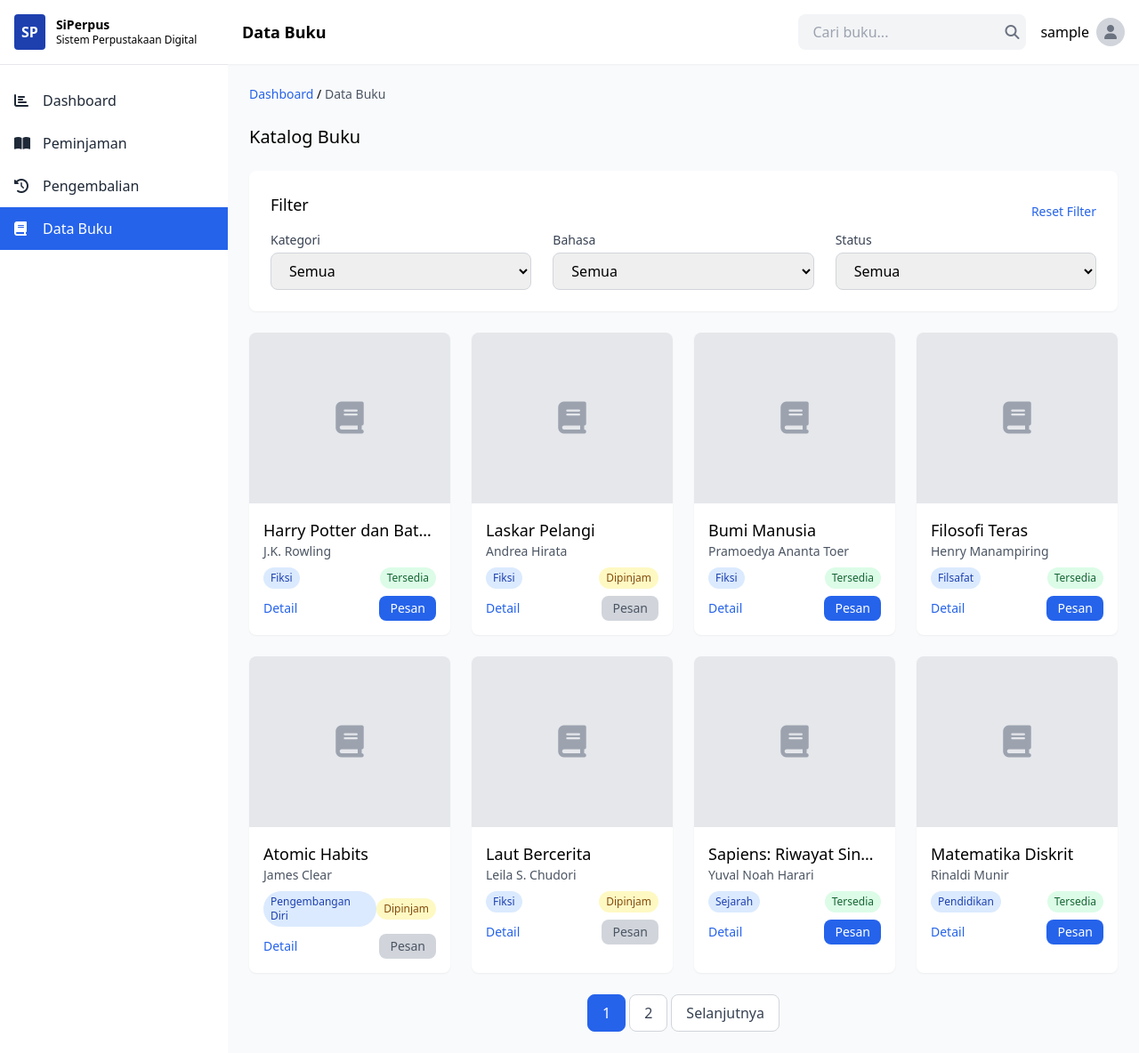
After one commit to alghifarydaffa62/FinalExam, a PHP site: page /data-buku.php in a window 1280 px wide. The commit adds this page. Shown: the whole page at 89% size. Run offline with PHP 8.4, Linux system fonts and the light colour scheme; the visitor is signed in with stand-in values (Sample User, id 1); some libraries are stand-ins or nearby versions.

Commit message:
data-buku, dashboard anggota

```diff
--- /dev/null
+++ b/data-buku.php
@@ -0,0 +1,392 @@
+<?php
+// Start session for user authentication
+session_start();
+
+// Simple authentication check (would be more robust in production)
+if (!isset($_SESSION['user_id'])) {
+    header("Location: login.php");
+    exit;
+}
+
+// Get user information
+$user = [
+    'name' => $_SESSION['user_name'] ?? 'Anggota',
+    'id' => $_SESSION['user_id'] ?? '1'
+];
+
+// Mock data for filter options
+$categories = ['Semua', 'Fiksi', 'Non-Fiksi', 'Pendidikan', 'Bisnis', 'Pengembangan Diri', 'Filsafat', 'Sejarah', 'Sains', 'Teknologi'];
+$languages = ['Semua', 'Indonesia', 'Inggris', 'Arab', 'Jepang', 'Mandarin'];
+$statuses = ['Semua', 'Tersedia', 'Dipinjam', 'Dipesan', 'Diperbaiki'];
+
+// Get filter values from request
+$category_filter = $_GET['category'] ?? 'Semua';
+$language_filter = $_GET['language'] ?? 'Semua';
+$status_filter = $_GET['status'] ?? 'Semua';
+$search_query = $_GET['search'] ?? '';
+
+// Mock data for books
+$books = [
+    [
+        'id' => 'BK-1001',
+        'title' => 'Harry Potter dan Batu Bertuah',
+        'author' => 'J.K. Rowling',
+        'publisher' => 'Gramedia',
+        'year' => '2001',
+        'category' => 'Fiksi',
+        'language' => 'Indonesia',
+        'status' => 'Tersedia',
+        'location' => 'Rak A-12',
+        'description' => 'Buku pertama dari seri Harry Potter yang menceritakan awal petualangan Harry di Sekolah Sihir Hogwarts.',
+        'cover' => 'harry_potter.jpg'
+    ],
+    [
+        'id' => 'BK-1002',
+        'title' => 'Laskar Pelangi',
+        'author' => 'Andrea Hirata',
+        'publisher' => 'Bentang Pustaka',
+        'year' => '2005',
+        'category' => 'Fiksi',
+        'language' => 'Indonesia',
+        'status' => 'Dipinjam',
+        'location' => 'Rak B-05',
+        'description' => 'Novel yang menceritakan kehidupan 10 anak dari keluarga miskin yang bersekolah di sebuah sekolah Muhammadiyah di Belitung.',
+        'cover' => 'laskar_pelangi.jpg'
+    ],
+    [
+        'id' => 'BK-1003',
+        'title' => 'Bumi Manusia',
+        'author' => 'Pramoedya Ananta Toer',
+        'publisher' => 'Lentera Dipantara',
+        'year' => '1980',
+        'category' => 'Fiksi',
+        'language' => 'Indonesia',
+        'status' => 'Tersedia',
+        'location' => 'Rak B-06',
+        'description' => 'Novel pertama dari Tetralogi Buru yang menceritakan perjuangan Minke pada masa kolonial Belanda.',
+        'cover' => 'bumi_manusia.jpg'
+    ],
+    [
+        'id' => 'BK-1004',
+        'title' => 'Filosofi Teras',
+        'author' => 'Henry Manampiring',
+        'publisher' => 'Kompas',
+        'year' => '2018',
+        'category' => 'Filsafat',
+        'language' => 'Indonesia',
+        'status' => 'Tersedia',
+        'location' => 'Rak C-09',
+        'description' => 'Buku yang membahas filsafat Stoa dan bagaimana menerapkannya dalam kehidupan sehari-hari.',
+        'cover' => 'filosofi_teras.jpg'
+    ],
+    [
+        'id' => 'BK-1005',
+        'title' => 'Atomic Habits',
+        'author' => 'James Clear',
+        'publisher' => 'Penguin Random House',
+        'year' => '2018',
+        'category' => 'Pengembangan Diri',
+        'language' => 'Inggris',
+        'status' => 'Dipinjam',
+        'location' => 'Rak D-02',
+        'description' => 'Buku yang membahas tentang bagaimana membangun kebiasaan baik dan menghilangkan kebiasaan buruk.',
+        'cover' => 'atomic_habits.jpg'
+    ],
+    [
+        'id' => 'BK-1006',
+        'title' => 'Laut Bercerita',
+        'author' => 'Leila S. Chudori',
+        'publisher' => 'Kepustakaan Populer Gramedia',
+        'year' => '2017',
+        'category' => 'Fiksi',
+        'language' => 'Indonesia',
+        'status' => 'Dipinjam',
+        'location' => 'Rak B-07',
+        'description' => 'Novel yang mengisahkan tentang aktivis mahasiswa yang hilang di masa Orde Baru.',
+        'cover' => 'laut_bercerita.jpg'
+    ],
+    [
+        'id' => 'BK-1007',
+        'title' => 'Sapiens: Riwayat Singkat Umat Manusia',
+        'author' => 'Yuval Noah Harari',
+        'publisher' => 'Gramedia',
+        'year' => '2017',
+        'category' => 'Sejarah',
+        'language' => 'Indonesia',
+        'status' => 'Tersedia',
+        'location' => 'Rak E-03',
+        'description' => 'Buku yang membahas sejarah manusia dari munculnya spesies Homo sapiens hingga revolusi kognitif, pertanian, dan teknologi.',
+        'cover' => 'sapiens.jpg'
+    ],
+    [
+        'id' => 'BK-1008',
+        'title' => 'Matematika Diskrit',
+        'author' => 'Rinaldi Munir',
+        'publisher' => 'Informatika',
+        'year' => '2016',
+        'category' => 'Pendidikan',
+        'language' => 'Indonesia',
+        'status' => 'Tersedia',
+        'location' => 'Rak F-01',
+        'description' => 'Buku yang membahas konsep-konsep dasar matematika diskrit untuk mahasiswa ilmu komputer.',
+        'cover' => 'matematika_diskrit.jpg'
+    ],
+    [
+        'id' => 'BK-1009',
+        'title' => 'Python Crash Course',
+        'author' => 'Eric Matthes',
+        'publisher' => 'No Starch Press',
+        'year' => '2019',
+        'category' => 'Teknologi',
+        'language' => 'Inggris',
+        'status' => 'Tersedia',
+        'location' => 'Rak G-04',
+        'description' => 'Buku panduan pemrograman Python untuk pemula yang ingin mempelajari dasar-dasar pemrograman.',
+        'cover' => 'python_crash_course.jpg'
+    ],
+    [
+        'id' => 'BK-1010',
+        'title' => 'Rich Dad Poor Dad',
+        'author' => 'Robert T. Kiyosaki',
+        'publisher' => 'Gramedia',
+        'year' => '2016',
+        'category' => 'Bisnis',
+        'language' => 'Indonesia',
+        'status' => 'Dipinjam',
+        'location' => 'Rak D-05',
+        'description' => 'Buku yang membahas cara berpikir orang kaya dan orang miskin tentang uang dan investasi.',
+        'cover' => 'rich_dad_poor_dad.jpg'
+    ]
+];
+
+// Apply filters if not "Semua"
+if ($category_filter != 'Semua') {
+    $books = array_filter($books, function($book) use ($category_filter) {
+        return $book['category'] == $category_filter;
+    });
+}
+
+if ($language_filter != 'Semua') {
+    $books = array_filter($books, function($book) use ($language_filter) {
+        return $book['language'] == $language_filter;
+    });
+}
+
+if ($status_filter != 'Semua') {
+    $books = array_filter($books, function($book) use ($status_filter) {
+        return $book['status'] == $status_filter;
+    });
+}
+
+// Apply search if provided
+if (!empty($search_query)) {
+    $books = array_filter($books, function($book) use ($search_query) {
+        return (stripos($book['title'], $search_query) !== false ||
+                stripos($book['author'], $search_query) !== false ||
+                stripos($book['id'], $search_query) !== false);
+    });
+}
+
+// Pagination
+$books_per_page = 8;
+$total_books = count($books);
+$total_pages = ceil($total_books / $books_per_page);
+$current_page = isset($_GET['page']) ? max(1, min($total_pages, intval($_GET['page']))) : 1;
+$offset = ($current_page - 1) * $books_per_page;
+$books = array_slice($books, $offset, $books_per_page);
+
+// Handle form submission for book reservation
+$message = '';
+$message_type = '';
+if (isset($_POST['reserve_book'])) {
+    $book_id = $_POST['book_id'] ?? '';
+    if (!empty($book_id)) {
+        $message = 'Buku berhasil dipesan! Silakan ambil di perpustakaan dalam 24 jam.';
+        $message_type = 'success';
+    } else {
+        $message = 'Gagal memesan buku. Silakan coba lagi.';
+        $message_type = 'error';
+    }
+}
+?>
+
+<!DOCTYPE html>
+<html lang="id">
+<head>
+    <meta charset="UTF-8">
+    <meta name="viewport" content="width=device-width, initial-scale=1.0">
+    <title>Data Buku - SiPerpus</title>
+    <!-- Tailwind CSS via CDN -->
+    <script src="https://cdn.tailwindcss.com"></script>
+    <!-- Font Awesome for icons -->
+    <link rel="stylesheet" href="https://cdnjs.cloudflare.com/ajax/libs/font-awesome/6.4.0/css/all.min.css">
+</head>
+<body class="bg-blue-100">
+    <div class="flex h-screen">
+        <!-- Sidebar -->
+        <div class="w-64 bg-white flex-shrink-0">
+            <div class="bg-white p-4 flex items-center space-x-3 text-black border-b border-gray-200">
+                <div class="bg-blue-800 p-2 rounded">
+                    <span class="font-bold text-white">SP</span>
+                </div>
+                <div class="text-sm leading-tight">
+                    <div class="font-bold">SiPerpus</div>
+                    <div class="text-xs">Sistem Perpustakaan Digital</div>
+                </div>
+            </div>
+             <nav class="mt-4">
+                <a href="dashboard.php" class="flex items-center px-4 py-3 hover:bg-blue-600 text-gray-800">
+                    <i class="fas fa-chart-bar w-6"></i>
+                    <span class="ml-2">Dashboard</span>
+                </a>
+                <a href="peminjaman.php" class="flex items-center px-4 py-3 hover:bg-blue-600 text-gray-800">
+                    <i class="fas fa-book-open w-6"></i>
+                    <span class="ml-2">Peminjaman</span>
+                </a>
+                <a href="pengembalian.php" class="flex items-center px-4 py-3 hover:bg-blue-600 text-gray-800">
+                    <i class="fas fa-history w-6"></i>
+                    <span class="ml-2">Pengembalian</span>
+                </a>
+                <a href="data-buku.php" class="flex items-center px-4 py-3 bg-blue-600 text-white">
+                    <i class="fas fa-book w-6"></i>
+                    <span class="ml-2">Data Buku</span>
+                </a>
+
+            </nav>
+        </div>
+
+        <!-- Main Content -->
+        <div class="flex-1 flex flex-col overflow-hidden">
+            <!-- Top Header -->
+            <header class="bg-white shadow-sm z-10">
+                <div class="flex items-center justify-between p-4">
+                    <div class="font-bold text-lg">Data Buku</div>
+                    <div class="flex items-center space-x-4">
+                        <div class="relative">
+                            <form action="" method="get">
+                                <input type="text" name="search" class="bg-gray-100 rounded-lg px-4 py-2 pr-8 w-64" placeholder="Cari buku..." value="<?php echo htmlspecialchars($search_query); ?>">
+                                <button type="submit" class="absolute right-2 top-2 text-gray-500">
+                                    <i class="fas fa-search"></i>
+                                </button>
+                            </form>
+                        </div>
+                        <div class="flex items-center space-x-2">
+                            <span><?php echo htmlspecialchars($user['name']); ?></span>
+                            <div class="w-8 h-8 bg-gray-300 rounded-full flex items-center justify-center">
+                                <i class="fas fa-user text-gray-500"></i>
+                            </div>
+                        </div>
+                    </div>
+                </div>
+            </header>
+
+            <!-- Main Content Area -->
+            <main class="flex-1 overflow-y-auto p-6 bg-gray-50">
+                <div class="flex justify-between items-center mb-6">
+                    <div class="text-sm">
+                        <a href="dashboard.php" class="text-blue-600 hover:text-blue-800">Dashboard</a> /
+                        <span class="text-gray-600">Data Buku</span>
+                    </div>
+                </div>
+
+                <h2 class="text-xl font-medium mb-6">Katalog Buku</h2>
+
+                <?php if ($message): ?>
+                <div class="mb-6 px-4 py-3 rounded-lg <?php echo $message_type == 'success' ? 'bg-green-100 text-green-700' : 'bg-red-100 text-red-700'; ?>">
+                    <?php echo htmlspecialchars($message); ?>
+                </div>
+                <?php endif; ?>
+
+                <!-- Filters -->
+                <div class="bg-white rounded-lg shadow-sm p-6 mb-6">
+                    <div class="flex flex-wrap justify-between items-center">
+                        <h3 class="text-lg font-medium mb-4">Filter</h3>
+                        <a href="data-buku.php" class="text-blue-600 hover:text-blue-800 text-sm">Reset Filter</a>
+                    </div>
+                    <div class="grid grid-cols-1 md:grid-cols-3 gap-6">
+                        <div>
+                            <label for="category" class="block text-sm font-medium text-gray-700 mb-1">Kategori</label>
+                            <select id="category" name="category" class="w-full border border-gray-300 rounded-lg px-4 py-2" onchange="window.location.href='?category='+this.value+'&language=<?php echo $language_filter; ?>&status=<?php echo $status_filter; ?>&search=<?php echo urlencode($search_query); ?>'">
+                                <?php foreach ($categories as $category): ?>
+                                <option value="<?php echo htmlspecialchars($category); ?>" <?php echo $category == $category_filter ? 'selected' : ''; ?>><?php echo htmlspecialchars($category); ?></option>
+                                <?php endforeach; ?>
+                            </select>
+                        </div>
+                        <div>
+                            <label for="language" class="block text-sm font-medium text-gray-700 mb-1">Bahasa</label>
+                            <select id="language" name="language" class="w-full border border-gray-300 rounded-lg px-4 py-2" onchange="window.location.href='?category=<?php echo $category_filter; ?>&language='+this.value+'&status=<?php echo $status_filter; ?>&search=<?php echo urlencode($search_query); ?>'">
+                                <?php foreach ($languages as $language): ?>
+                                <option value="<?php echo htmlspecialchars($language); ?>" <?php echo $language == $language_filter ? 'selected' : ''; ?>><?php echo htmlspecialchars($language); ?></option>
+                                <?php endforeach; ?>
+                            </select>
+                        </div>
+                        <div>
+                            <label for="status" class="block text-sm font-medium text-gray-700 mb-1">Status</label>
+                            <select id="status" name="status" class="w-full border border-gray-300 rounded-lg px-4 py-2" onchange="window.location.href='?category=<?php echo $category_filter; ?>&language=<?php echo $language_filter; ?>&status='+this.value+'&search=<?php echo urlencode($search_query); ?>'">
+                                <?php foreach ($statuses as $status): ?>
+                                <option value="<?php echo htmlspecialchars($status); ?>" <?php echo $status == $status_filter ? 'selected' : ''; ?>><?php echo htmlspecialchars($status); ?></option>
+                                <?php endforeach; ?>
+                            </select>
+                        </div>
+                    </div>
+                </div>
+
+                <!-- Book List -->
+                <div class="grid grid-cols-1 md:grid-cols-2 lg:grid-cols-4 gap-6 mb-6">
+                    <?php foreach ($books as $book): ?>
+                    <div class="bg-white rounded-lg shadow-sm overflow-hidden hover:shadow-md transition">
+                        <div class="bg-gray-200 h-48 flex items-center justify-center">
+                            <i class="fas fa-book text-gray-400 text-4xl"></i>
+                        </div>
+                        <div class="p-4">
+                            <h4 class="font-medium text-lg truncate" title="<?php echo htmlspecialchars($book['title']); ?>"><?php echo htmlspecialchars($book['title']); ?></h4>
+                            <p class="text-sm text-gray-600 mb-2"><?php echo htmlspecialchars($book['author']); ?></p>
+                            <div class="flex justify-between items-center mb-2">
+                                <span class="text-xs bg-blue-100 text-blue-800 px-2 py-1 rounded-full"><?php echo htmlspecialchars($book['category']); ?></span>
+                                <span class="text-xs <?php echo $book['status'] == 'Tersedia' ? 'bg-green-100 text-green-800' : 'bg-yellow-100 text-yellow-800'; ?> px-2 py-1 rounded-full"><?php echo htmlspecialchars($book['status']); ?></span>
+                            </div>
+                            <div class="flex justify-between items-center">
+                                <a href="detail-buku.php?id=<?php echo $book['id']; ?>" class="text-blue-600 hover:text-blue-800 text-sm">Detail</a>
+                                <?php if ($book['status'] == 'Tersedia'): ?>
+                                <form method="post" action="">
+                                    <input type="hidden" name="book_id" value="<?php echo htmlspecialchars($book['id']); ?>">
+                                    <button type="submit" name="reserve_book" class="bg-blue-600 text-white px-3 py-1 rounded-lg text-sm hover:bg-blue-700">Pesan</button>
+                                </form>
+                                <?php else: ?>
+                                <button disabled class="bg-gray-300 text-gray-600 px-3 py-1 rounded-lg text-sm cursor-not-allowed">Pesan</button>
+                                <?php endif; ?>
+                            </div>
+                        </div>
+                    </div>
+                    <?php endforeach; ?>
+                </div>
+
+                <!-- Pagination -->
+                <?php if ($total_pages > 1): ?>
+                <div class="flex justify-center mt-6">
+                    <div class="flex space-x-1">
+                        <?php if ($current_page > 1): ?>
+                        <a href="?page=<?php echo $current_page - 1; ?>&category=<?php echo $category_filter; ?>&language=<?php echo $language_filter; ?>&status=<?php echo $status_filter; ?>&search=<?php echo urlencode($search_query); ?>" class="px-4 py-2 bg-white rounded-lg border border-gray-300 text-gray-700 hover:bg-gray-50">Sebelumnya</a>
+                        <?php endif; ?>
+
+                        <?php for ($i = max(1, $current_page - 2); $i <= min($total_pages, $current_page + 2); $i++): ?>
+                        <a href="?page=<?php echo $i; ?>&category=<?php echo $category_filter; ?>&language=<?php echo $language_filter; ?>&status=<?php echo $status_filter; ?>&search=<?php echo urlencode($search_query); ?>" class="px-4 py-2 <?php echo $i == $current_page ? 'bg-blue-600 text-white' : 'bg-white text-gray-700 hover:bg-gray-50'; ?> rounded-lg border <?php echo $i == $current_page ? 'border-blue-600' : 'border-gray-300'; ?>"><?php echo $i; ?></a>
+                        <?php endfor; ?>
+
+                        <?php if ($current_page < $total_pages): ?>
+                        <a href="?page=<?php echo $current_page + 1; ?>&category=<?php echo $category_filter; ?>&language=<?php echo $language_filter; ?>&status=<?php echo $status_filter; ?>&search=<?php echo urlencode($search_query); ?>" class="px-4 py-2 bg-white rounded-lg border border-gray-300 text-gray-700 hover:bg-gray-50">Selanjutnya</a>
+                        <?php endif; ?>
+                    </div>
+                </div>
+                <?php endif; ?>
+            </main>
+        </div>
+    </div>
+
+    <script>
+        document.addEventListener('DOMContentLoaded', function() {
+            console.log('Halaman Data Buku loaded');
+        });
+    </script>
+</body>
+</html>
--- a/loginAnggota.php
+++ b/loginAnggota.php
@@ -47,7 +47,7 @@
            </div>
 
            <!-- Sign In Button -->
-          <a href="schedule.html" class="flex justify-center items-center w-full bg-[#393E46] text-white py-2 px-6 rounded-md hover:bg-[#2f3238] transition-colors">
+          <a href="dashboard.php" class="flex justify-center items-center w-full bg-[#393E46] text-white py-2 px-6 rounded-md hover:bg-[#2f3238] transition-colors">
             Login
             </a>
 
--- a/peminjaman.php
+++ b/peminjaman.php
@@ -67,10 +67,7 @@ $selected_status = $_GET['status'] ?? 'Semua Status';
                     <i class="fas fa-book w-6"></i>
                     <span class="ml-2">Data Buku</span>
                 </a>
-                <a href="profil.php" class="flex items-center px-4 py-3 hover:bg-blue-600 text-gray-800">
-                    <i class="fas fa-user w-6"></i>
-                    <span class="ml-2">Profil Saya</span>
-                </a>
+
             </nav>
         </div>
 
```
Also changed, not shown: dashboard.php (+2 -5 lines), pengembalian.php (+2 -5 lines).
